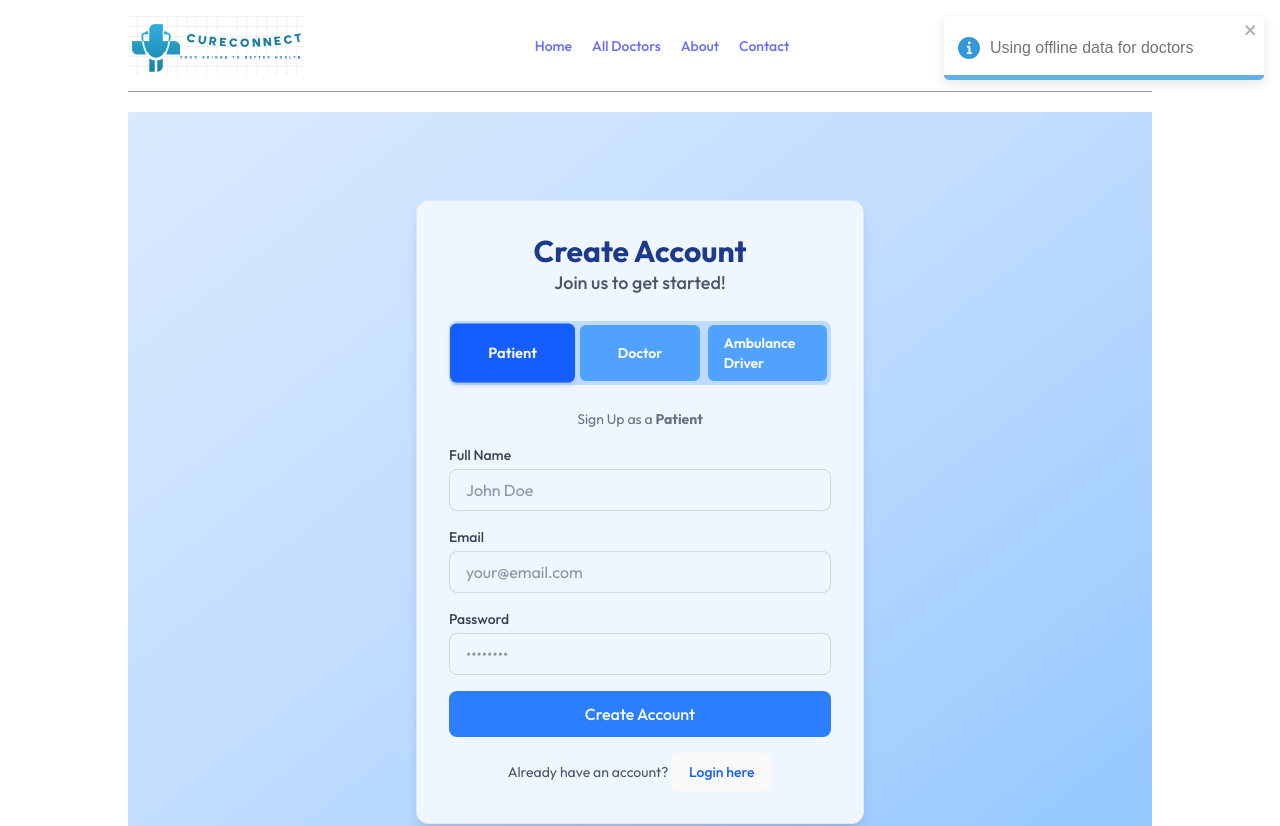
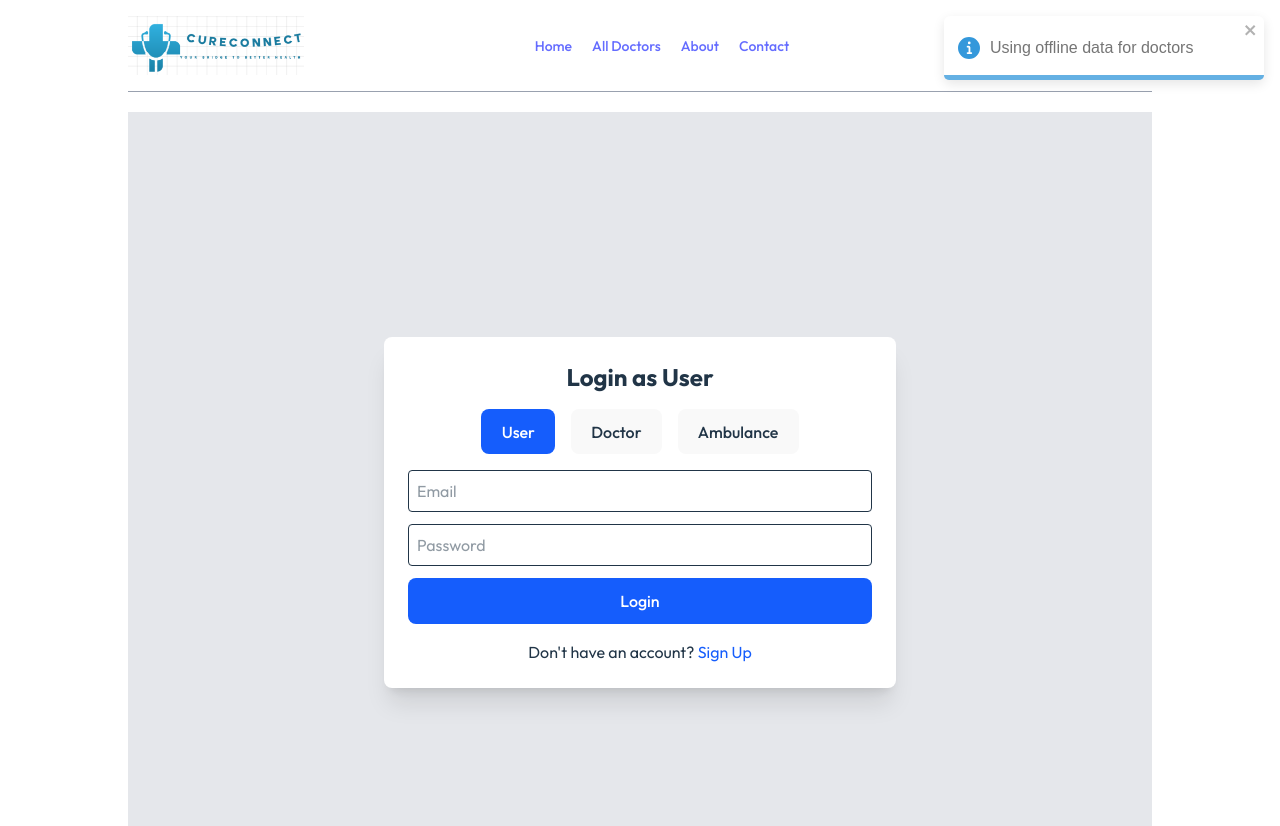
Before and after one commit to Shreya9code/CureConnect, a React (Vite) app in the folder frontend/: page /login in a window 1280 px wide. Shown: the top 826 px of the page. Built offline with nearby package versions, Linux system fonts and the light colour scheme.

Commit message:
backend login and signup integrated

```diff
--- a/frontend/src/pages/Login.jsx
+++ b/frontend/src/pages/Login.jsx
@@ -1,316 +1,238 @@
-import React, { useState, useEffect, useContext } from "react";
+import React, { useState, useContext } from "react";
+import { useNavigate } from "react-router-dom";
+import axios from "axios";
 import { AppContext } from "../context/AppContext";
 import { toast } from "react-toastify";
-import { useNavigate } from "react-router-dom";
 
-const Login = () => {
-  const { token, setToken, setUserData } = useContext(AppContext);
-  const [state, setState] = useState("Sign Up");
-  const [role, setRole] = useState("Patient");
-  const [isLoading, setIsLoading] = useState(false);
+function Login() {
+  const navigate = useNavigate();
+  const { setToken, setUserData } = useContext(AppContext);
 
+  const [state, setState] = useState("Login"); // "Login" or "Sign Up"
+  const [role, setRole] = useState("User");
+
+  // Common fields
+  const [name, setName] = useState("");
   const [email, setEmail] = useState("");
   const [password, setPassword] = useState("");
-  const [name, setName] = useState("");
 
-  const navigate = useNavigate();
+  // Doctor-specific fields
+  const [image, setImage] = useState("");
+  const [speciality, setSpeciality] = useState("");
+  const [degree, setDegree] = useState("");
+  const [experience, setExperience] = useState("");
+  const [about, setAbout] = useState("");
+  const [fees, setFees] = useState("");
+  const [addressLine1, setAddressLine1] = useState("");
+  const [addressLine2, setAddressLine2] = useState("");
+  const [phone, setPhone] = useState("");
+  const [date, setDate] = useState(new Date().toISOString().split("T")[0]);
 
-  const roleColors = {
-    Patient: {
-      bg: "!bg-teal-100",
-      text: "text-teal-800",
-      selectedBg: "!bg-teal-500",
-      selectedText: "text-white",
-      hover: "hover:bg-teal-200",
+  const onSubmitHandler = async (e) => {
+    e.preventDefault();
+
+    const baseURL = `http://localhost:4000/api/${role.toLowerCase()}`;
+    const url = state === "Login" ? `${baseURL}/login` : `${baseURL}/signup`;
+
+    const body =
+      state === "Login"
+        ? { email, password }
+        : role === "Doctor"
+        ? {
+            name,
+            email,
+            password,
+            image,
+            speciality,
+            degree,
+            experience,
+            about,
+            fees,
+            address: {
+              line1: addressLine1,
+              line2: addressLine2,
             },
-    Doctor: {
-      bg: "!bg-blue-100",
-      text: "text-blue-800",
-      selectedBg: "!bg-blue-500",
-      selectedText: "text-white",
-      hover: "hover:!bg-blue-200",
-    },
-    "Ambulance Driver": {
-      bg: "!bg-amber-100",
-      text: "text-amber-800",
-      selectedBg: "!bg-amber-500",
-      selectedText: "text-white",
-      hover: "hover:!bg-amber-200",
-    },
-  };
-
-  const onSubmitHandler = async (event) => {
-    event.preventDefault();
-    setIsLoading(true);
-    const userKey = email.toLowerCase(); // Using email as key for better uniqueness
+            phone,
+            date,
+          }
+        : { name, email, password }; // User & AmbulanceDriver
 
     try {
-      if (state === "Sign Up") {
-        if (!email || !password || !name) {
-          toast.error("All fields are required!");
-          setIsLoading(false);
-          return;
-        }
-        const endpoint =
-          role === "Doctor"
-            ? "http://localhost:4000/api/doctor/signup"
-            : role === "Patient"
-            ? "http://localhost:4000/api/user/register"
-            : "http://localhost:4000/api/ambulance/register";
+      const res = await axios.post(url, body);
+      const token = res?.data?.token;
+      const user = res?.data?.user || res?.data;
 
-        const response = await fetch(endpoint, {
-          method: "POST",
-          headers: { "Content-Type": "application/json" },
-          body: JSON.stringify({ name, email, password, role }),
-        });
+      localStorage.setItem("token", token);
+      localStorage.setItem("currentUser", JSON.stringify(user));
+      localStorage.setItem("role", role.toLowerCase());
 
-        const data = await response.json();
+      setToken(token);
+      setUserData(user);
 
-        if (!response.ok) {
-          toast.error(data.message || "Registration failed!");
-          setIsLoading(false);
-          return;
-        }
-        localStorage.setItem("token", data.token);
-        setToken(data.token);
-        // Save user data to localStorage
-        localStorage.setItem("currentUser", JSON.stringify(data.user));
+      toast.success(`${state} successful! Welcome ${user.name || "back"} 🎉`);
 
-        toast.success("Account created successfully!");
-        navigate(
-          role === "Doctor" ? "/doctor" : role === "Patient" ? "/patient" : "/"
-        );
-      } else {
-        const loginEndpoint =
-          role === "Doctor"
-            ? "http://localhost:4000/api/doctor/login"
-            : role === "Patient"
-            ? "http://localhost:4000/api/user/login"
-            : "http://localhost:4000/api/ambulance/login";
-
-        const response = await fetch(loginEndpoint, {
-          method: "POST",
-          headers: { "Content-Type": "application/json" },
-          body: JSON.stringify({ email, password }),
-        });
-
-        const data = await response.json();
-
-        if (!response.ok) {
-          toast.error(data.message || "Login failed!");
-          setIsLoading(false);
-          return;
-        }
-
-        localStorage.setItem("token", data.token);
-        localStorage.setItem("currentUser", JSON.stringify(data.user)); // Make sure to store user data
-        setToken(data.token);
-        setUserData(data.user); // Update user data in context
-        toast.success("Logged in successfully!");
-
-        switch (data.user.role) {
-          case "Patient":
-            navigate("/patient");
-            break;
-          case "Doctor":
-            navigate("/doctor");
-            break;
-          case "Ambulance Driver":
-            navigate("/ambulance");
-            break;
-          default:
-            navigate("/");
-        }
-      }
-
-      /* Clear form fields
-      setEmail("");
-      setPassword("");
-      setName("");*/
-    } catch (error) {
-      toast.error("An error occurred. Please try again.");
-      console.error("Login error:", error);
-    } finally {
-      setIsLoading(false);
+      if (role === "Doctor") navigate("/doctor");
+      else if (role === "AmbulanceDriver") navigate("/ambulance");
+      else navigate("/patient");
+    } catch (err) {
+      console.error(err);
+      toast.error(err.response?.data?.message || "Something went wrong. Try again.");
     }
   };
 
-  useEffect(() => {
-    if (token) {
-      // Check if we have a current user to determine where to redirect
-      const currentUser = JSON.parse(localStorage.getItem("currentUser"));
-      if (currentUser) {
-        switch (currentUser.role) {
-          case "Patient":
-            navigate("/patient");
-            break;
-          case "Doctor":
-            navigate("/doctor");
-            break;
-          case "Ambulance Driver":
-            navigate("/ambulance");
-            break;
-          default:
-            navigate("/");
-        }}
-    }
-  }, [token, navigate]);
+  return (
+    <div className="min-h-screen flex justify-center items-center !bg-gray-200 px-4">
+      <div className="w-full max-w-lg bg-white shadow-xl rounded-lg p-6 space-y-4">
+        <h2 className="text-2xl font-bold text-center">
+          {state === "Login" ? "Login" : "Register"} as {role}
+        </h2>
 
-  return (
-    <div className="flex items-center justify-center min-h-screen bg-gradient-to-br from-blue-100 via-blue-200 to-blue-300 p-4">
-      <div className="w-full max-w-md p-8 space-y-6 rounded-xl shadow-lg border border-gray-200 bg-blue-50">
-        <div className="text-center">
-          <h2 className="text-3xl font-bold text-blue-900">
-            {state === "Sign Up" ? "Create Account" : "Welcome Back"}
-          </h2>
-          <p className="text-lg text-gray-600 font-medium">
-            {state === "Sign Up"
-              ? "Join us to get started!"
-              : "Log in to continue to your account"}
-          </p>
-        </div>
-
-        <div className="flex justify-between bg-blue-200 p-1 rounded-lg gap-2">
-          {["Patient", "Doctor", "Ambulance Driver"].map((r) => (
-            <div
+        <div className="flex justify-center gap-4">
+          {["User", "Doctor", "AmbulanceDriver"].map((r) => (
+            <button
               key={r}
-              className={`flex-1 flex items-center justify-center py-2 px-4 rounded-md text-sm font-semibold transition-all duration-200 cursor-pointer ${
-                role === r
-                  ? "bg-blue-600 text-white shadow-md scale-105"
-                  : "bg-blue-400 text-white hover:bg-blue-500"
+              className={`px-4 py-1 rounded ${
+                role === r ? "!bg-blue-600 text-white" : "bg-gray-200"
               }`}
               onClick={() => setRole(r)}
             >
-              {r}
-            </div>
+              {r === "AmbulanceDriver" ? "Ambulance" : r}
+            </button>
           ))}
         </div>
 
-        <form className="space-y-4" onSubmit={onSubmitHandler}>
-          <div className="space-y-4">
-            <p className="text-sm text-center text-gray-500">
-              {state === "Sign Up" ? "Sign Up as a" : "Login as a"}{" "}
-              <span
-                className="font-bold"
-                style={{ color: roleColors[role].text }}
-              >
-                {role}
-              </span>
-            </p>
-
+        <form onSubmit={onSubmitHandler} className="space-y-3">
           {state === "Sign Up" && (
-              <div>
-                <label className="block text-sm font-medium text-gray-700 mb-1">
-                  Full Name
-                </label>
             <input
               type="text"
+              placeholder="Name"
+              required
+              value={name}
               onChange={(e) => setName(e.target.value)}
-                  value={name}
-                  required
-                  className="w-full px-4 py-2 border border-gray-300 rounded-lg focus:ring-2 focus:ring-blue-500 focus:border-blue-500 transition-all"
-                  placeholder="John Doe"
+              className="w-full border p-2 rounded"
             />
-              </div>
           )}
 
-            <div>
-              <label className="block text-sm font-medium text-gray-700 mb-1">
-                Email
-              </label>
           <input
             type="email"
+            placeholder="Email"
+            required
+            value={email}
             onChange={(e) => setEmail(e.target.value)}
-                value={email}
-                required
-                className="w-full px-4 py-2 border border-gray-300 rounded-lg focus:ring-2 focus:ring-blue-500 focus:border-blue-500 transition-all"
-                placeholder="your@email.com"
+            className="w-full border p-2 rounded"
           />
-            </div>
-
-            <div>
-              <label className="block text-sm font-medium text-gray-700 mb-1">
-                Password
-              </label>
           <input
             type="password"
+            placeholder="Password"
+            required
+            value={password}
             onChange={(e) => setPassword(e.target.value)}
-                value={password}
+            className="w-full border p-2 rounded"
+          />
+
+          {/* Doctor-specific fields */}
+          {state === "Sign Up" && role === "Doctor" && (
+            <>
+              <input
+                type="text"
+                placeholder="Speciality"
+                value={speciality}
+                onChange={(e) => setSpeciality(e.target.value)}
                 required
-                minLength={6}
-                className="w-full px-4 py-2 border border-gray-300 rounded-lg focus:ring-2 focus:ring-blue-500 focus:border-blue-500 transition-all"
-                placeholder="••••••••"
+                className="w-full border p-2 rounded"
               />
-            </div>
+              <input
+                type="text"
+                placeholder="Degree"
+                value={degree}
+                onChange={(e) => setDegree(e.target.value)}
+                required
+                className="w-full border p-2 rounded"
+              />
+              <input
+                type="text"
+                placeholder="Experience"
+                value={experience}
+                onChange={(e) => setExperience(e.target.value)}
+                required
+                className="w-full border p-2 rounded"
+              />
+              <textarea
+                placeholder="About"
+                value={about}
+                onChange={(e) => setAbout(e.target.value)}
+                required
+                className="w-full border p-2 rounded"
+              />
+              <input
+                type="number"
+                placeholder="Fees"
+                value={fees}
+                onChange={(e) => setFees(e.target.value)}
+                required
+                className="w-full border p-2 rounded"
+              />
+              <input
+                type="tel"
+                placeholder="Phone"
+                value={phone}
+                onChange={(e) => setPhone(e.target.value)}
+                required
+                className="w-full border p-2 rounded"
+              />
+              <input
+                type="text"
+                placeholder="Address Line 1"
+                value={addressLine1}
+                onChange={(e) => setAddressLine1(e.target.value)}
+                required
+                className="w-full border p-2 rounded"
+              />
+              <input
+                type="text"
+                placeholder="Address Line 2"
+                value={addressLine2}
+                onChange={(e) => setAddressLine2(e.target.value)}
+                required
+                className="w-full border p-2 rounded"
+              />
+              <input
+                type="text"
+                placeholder="Image URL"
+                value={image}
+                onChange={(e) => setImage(e.target.value)}
+                required
+                className="w-full border p-2 rounded"
+              />
+              <input
+                type="date"
+                value={date}
+                onChange={(e) => setDate(e.target.value)}
+                className="w-full border p-2 rounded"
+              />
+            </>
+          )}
 
           <button
             type="submit"
-              disabled={isLoading}
-              className={`w-full px-3 py-2 !bg-blue-500 text-white rounded-md hover:!bg-blue-600 focus:outline-none focus:ring-2 focus:ring-blue-500 transition-all ${
-                isLoading ? "opacity-70 cursor-not-allowed" : ""
-              }`}
+            className="w-full !bg-blue-600 text-white p-2 rounded hover:!bg-blue-700"
           >
-              {isLoading ? (
-                <span className="flex items-center justify-center">
-                  <svg
-                    className="animate-spin -ml-1 mr-2 h-4 w-4 text-white"
-                    xmlns="http://www.w3.org/2000/svg"
-                    fill="none"
-                    viewBox="0 0 24 24"
+            {state === "Login" ? "Login" : "Register"}
+          </button>
+        </form>
+
+        <p className="text-center">
+          {state === "Login" ? "Don't have an account?" : "Already have an account?"}{" "}
+          <span
+            className="text-blue-600 cursor-pointer"
+            onClick={() => setState(state === "Login" ? "Sign Up" : "Login")}
           >
-                    <circle
-                      className="opacity-25"
-                      cx="12"
-                      cy="12"
-                      r="10"
-                      stroke="currentColor"
-                      strokeWidth="4"
-                    ></circle>
-                    <path
-                      className="opacity-75"
-                      fill="currentColor"
-                      d="M4 12a8 8 0 018-8V0C5.373 0 0 5.373 0 12h4zm2 5.291A7.962 7.962 0 014 12H0c0 3.042 1.135 5.824 3 7.938l3-2.647z"
-                    ></path>
-                  </svg>
-                  Processing...
+            {state === "Login" ? "Sign Up" : "Login"}
           </span>
-              ) : state === "Sign Up" ? (
-                "Create Account"
-              ) : (
-                "Login"
-              )}
-            </button>
-
-            <div className="text-center text-sm text-gray-600">
-              {state === "Sign Up" ? (
-                <>
-                  Already have an account?{" "}
-                  <button
-                    type="button"
-                    onClick={() => setState("Login")}
-                    className="font-medium text-blue-600 hover:text-blue-500 focus:outline-none"
-                  >
-                    Login here
-                  </button>
-                </>
-              ) : (
-                <>
-                  Don't have an account?{" "}
-                  <button
-                    type="button"
-                    onClick={() => setState("Sign Up")}
-                    className="font-medium text-blue-600 hover:text-blue-500 focus:outline-none"
-                  >
-                    Sign up
-                  </button>
-                </>
-              )}
-            </div>
-          </div>
-        </form>
+        </p>
       </div>
     </div>
   );
-};
+}
 
 export default Login;
```
Also changed, not shown: 2 other files (tests, documents, lock files or other folders). Lines whose indentation alone changed are shown as unchanged.
